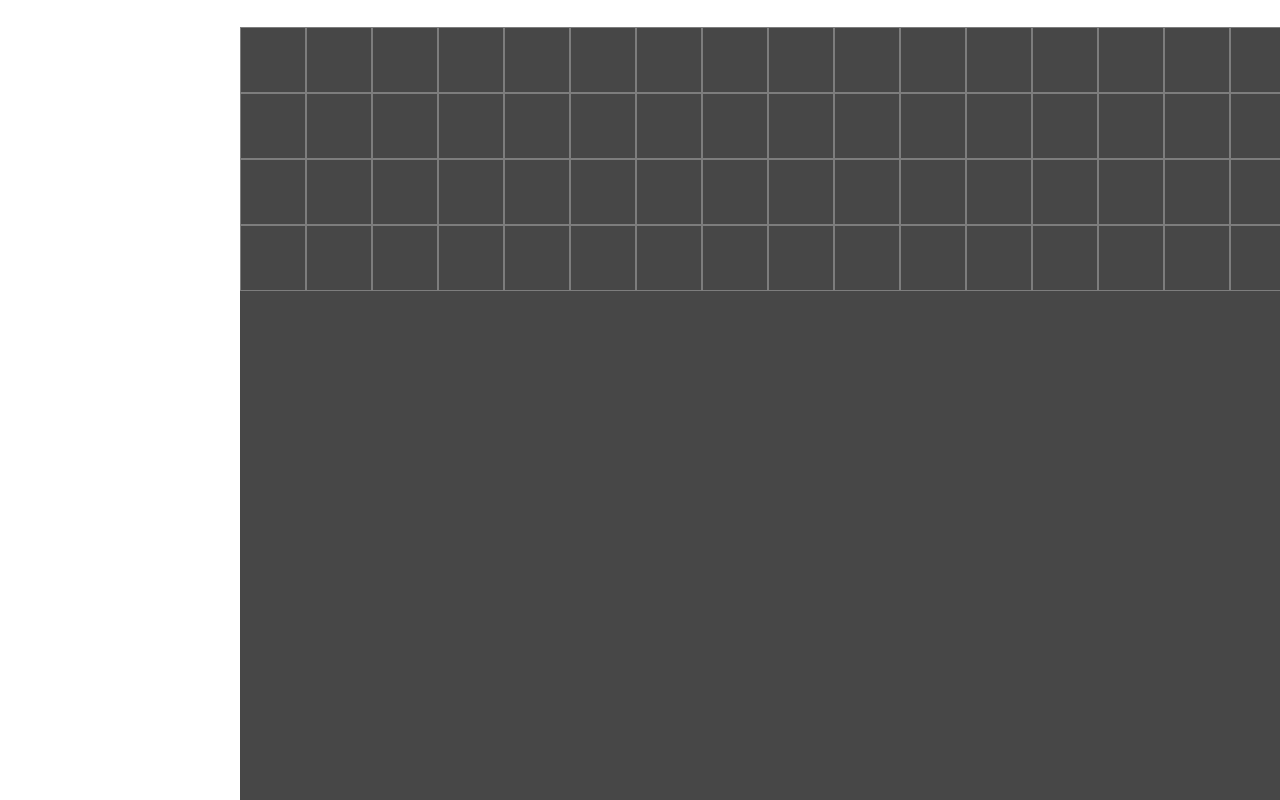
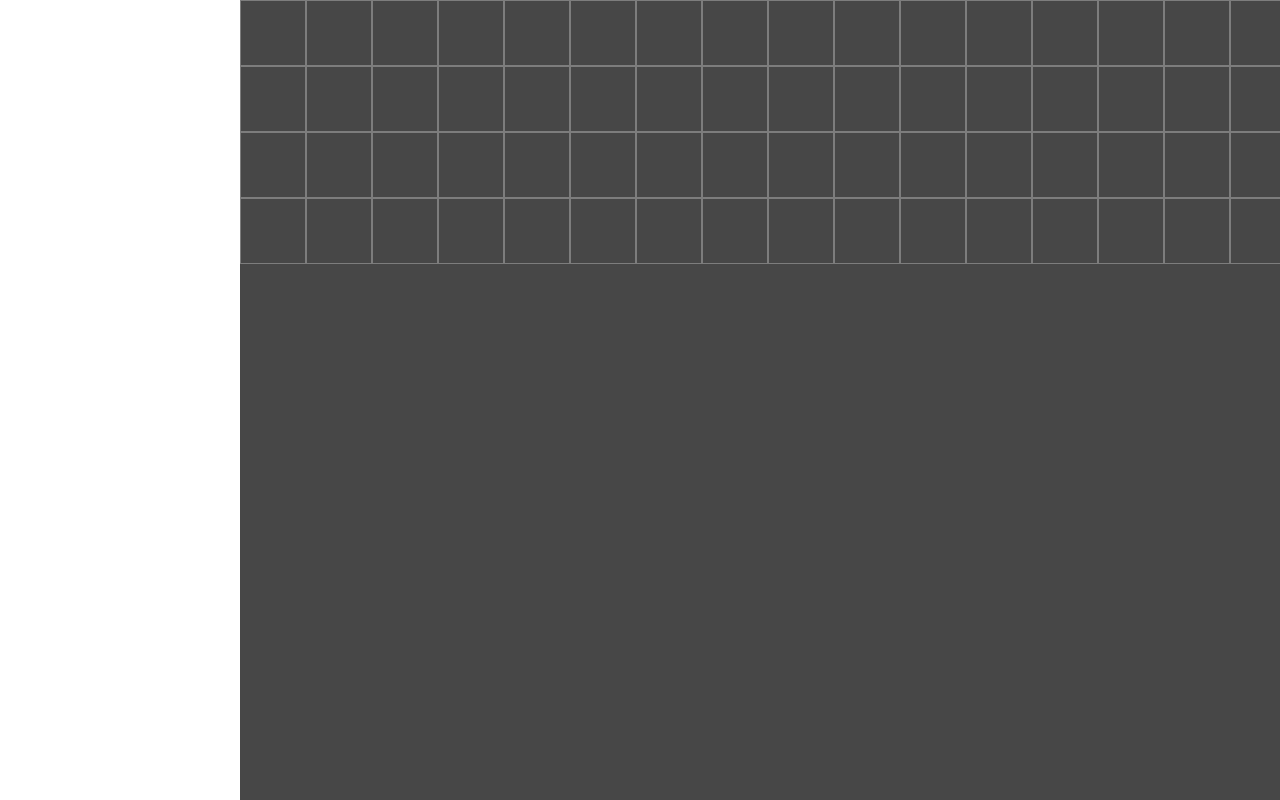
Before and after one commit to farah-najib/frk-24s-J-components, a React (Vite) app: page / in a window 1280 px wide. Shown: the top 800 px of the page. Built offline with nearby package versions, Linux system fonts and the light colour scheme; the HTML template or start-up script is replaced by a standard one.

Commit message:
temporarily removed timer form board

```diff
--- a/src/components/Board/Board.jsx
+++ b/src/components/Board/Board.jsx
@@ -16,13 +16,13 @@ const Board = ({
 
   return (
     <div className={styles.boardWrapper}>
-	<div className={styles.topBard}>
+	{/* <div className={styles.topBard}>
 	  <Timer initialTime={120} onTimeUp={() => {
 		  alert("Time is up! Restarting game...")
 		  window.location.reload();
 	  }}
 	  />
-	  </div>
+	  </div> */}
 
 	<div className={styles.board}>
         <div className={styles.cells}>
```
